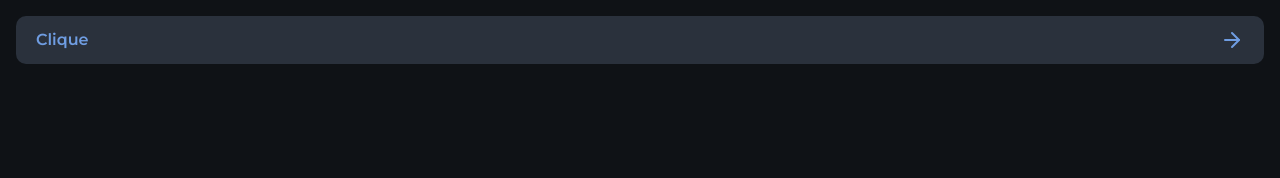
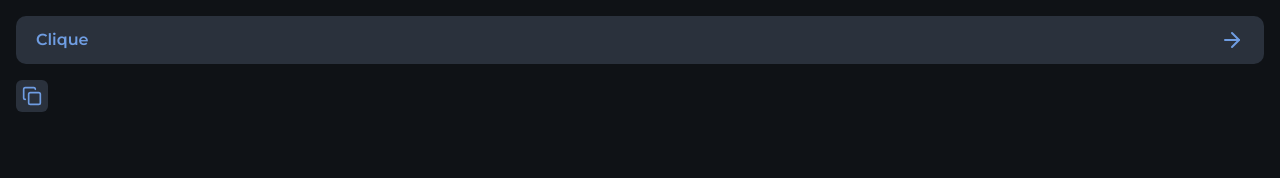
Before and after one commit to PabloXT14/nlw-connect-react, a Next.js app: page / in a window 1280 px wide. Shown: the top 178 px of the page. Built offline with nearby package versions, Linux system fonts and the light colour scheme.

Commit message:
feat: create icon-button

```diff
--- a/src/app/page.tsx
+++ b/src/app/page.tsx
@@ -1,12 +1,18 @@
+import { ArrowRight, Copy } from 'lucide-react'
+
 import { Button } from '@/components/button'
-import { ArrowRight } from 'lucide-react'
+import { IconButton } from '@/components/icon-button'
 
 export default function Home() {
   return (
-    <main className="p-4">
+    <main className="flex flex-col items-start p-4 gap-4">
       <Button>
         Clique <ArrowRight />
       </Button>
+
+      <IconButton>
+        <Copy size={20} />
+      </IconButton>
     </main>
   )
 }
--- a/src/components/button.tsx
+++ b/src/components/button.tsx
@@ -1,8 +1,6 @@
 import type { ComponentProps } from 'react'
 
-type ButtonProps = ComponentProps<'button'> & {
-  text?: string
-}
+type ButtonProps = ComponentProps<'button'>
 
 export function Button({ className, ...props }: ButtonProps) {
   return (
--- /dev/null
+++ b/src/components/icon-button.tsx
@@ -0,0 +1,12 @@
+import type { ComponentProps } from 'react'
+
+type ButtonProps = ComponentProps<'button'>
+
+export function IconButton({ className, ...props }: ButtonProps) {
+  return (
+    <button
+      className="p-1.5 bg-gray-500 text-blue rounded-md cursor-pointer transition-colors duration-300 hover:bg-blue hover:text-gray-900"
+      {...props}
+    />
+  )
+}
```
